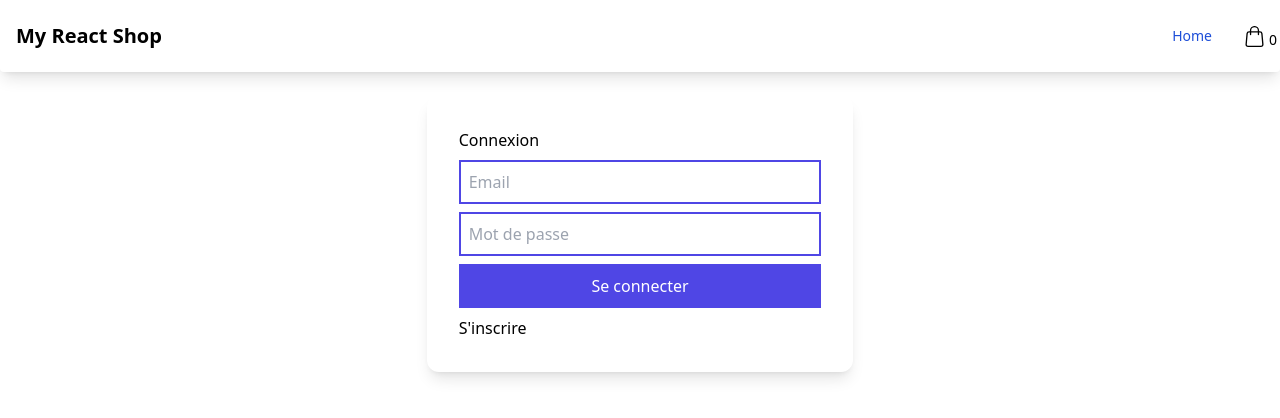
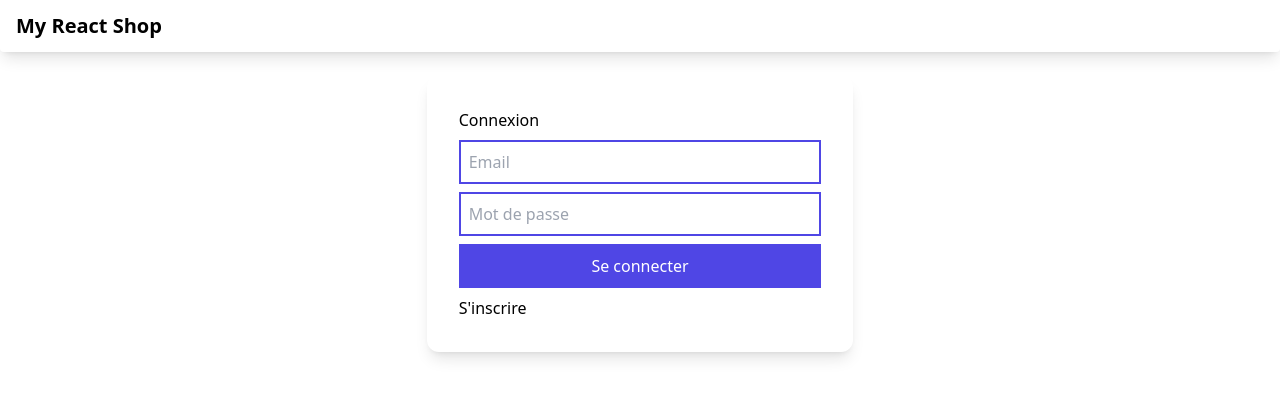
Before and after one commit to bluevine2001/React-Avancee-ESI4, a React (Vite) app: page /login in a window 1280 px wide. Shown: the top 418 px of the page. Built offline with nearby package versions, Linux system fonts and the light colour scheme; no server answers.

Commit message:
added logout link

```diff
--- a/src/components/Navbar.tsx
+++ b/src/components/Navbar.tsx
@@ -3,9 +3,13 @@ import Cart from "./shop/Cart";
 import { CartContext } from "../context/cart";
 import { useContext } from "react";
 import { Link } from "react-router-dom";
+import { useNavigate } from "react-router-dom";
+import { UserContext } from "../context/user";
 
 function Navbar() {
+  const navigate = useNavigate();
   const { cart } = useContext(CartContext);
+  const { user, setUser } = useContext(UserContext);
   const [isHidden, setIsHidden] = useState(true);
   const toggleCart = () => {
     setIsHidden(() => {
@@ -45,15 +49,22 @@ function Navbar() {
         </button>
         <div className="hidden w-full md:block md:w-auto" id="navbar-default">
           <ul className="flex flex-col p-4 mt-4 border border-gray-100 rounded-lg bg-gray-50 md:flex-row md:space-x-8 md:mt-0 md:text-sm md:font-medium md:border-0 md:bg-white dark:bg-gray-800 md:dark:bg-gray-900 dark:border-gray-700">
+            {user !== undefined && (
               <li>
                 <a
                   href="#"
-                className="block py-2 pl-3 pr-4 text-white bg-blue-700 rounded md:bg-transparent md:text-blue-700 md:p-0 dark:text-white"
+                  onClick={() => {
+                    setUser(undefined);
+                    navigate("/login");
+                  }}
+                  className="block py-2 pl-3 pr-4 text-white bg-red-700 rounded md:bg-transparent md:text-red-700 md:p-0 dark:text-white"
                   aria-current="page"
                 >
-                Home
+                  Déconnexion
                 </a>
               </li>
+            )}
+            {user !== undefined && (
               <li>
                 <div className="h-1 w-1 flex">
                   <a href="#" onClick={toggleCart}>
@@ -74,6 +85,7 @@ function Navbar() {
                   <p className="p-1">{cart.numProducts}</p>
                 </div>
               </li>
+            )}
           </ul>
         </div>
         <Cart hidden={isHidden} />
```
Lines whose indentation alone changed are shown as unchanged.
